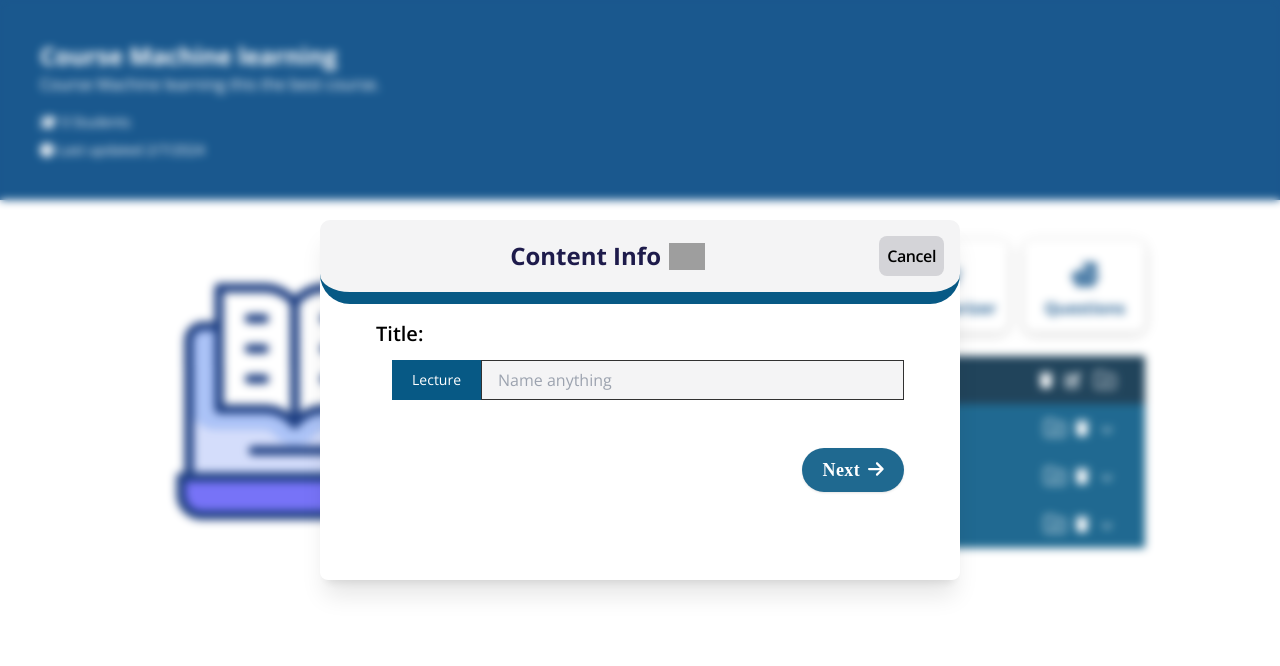
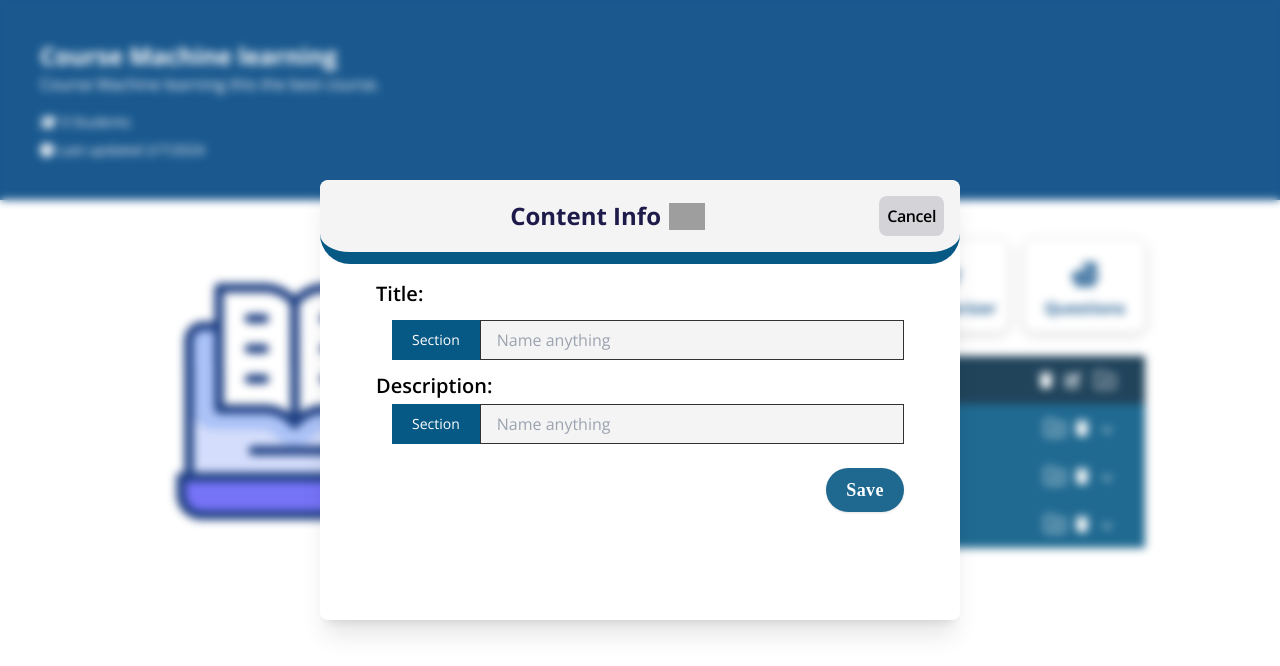
Before and after one commit to FrontEndDevo/NeuraLearnAcademy, a React (Vite) app: page /CoursesContentPage in a window 1280 px wide. Both pictures are taken after a click on the button 1105 px from the left and 380 px from the top of the page. Shown: the top 666 px of the page. Built offline with nearby package versions, Linux system fonts and the light colour scheme; grey boxes are pictures that could not be loaded.

Commit message:
add create new section modal

```diff
--- a/src/components/Instructor/CreateSections/CreateNewSection.jsx
+++ b/src/components/Instructor/CreateSections/CreateNewSection.jsx
@@ -1,5 +1,3 @@
-import { faArrowRight } from "@fortawesome/free-solid-svg-icons";
-import { FontAwesomeIcon } from "@fortawesome/react-fontawesome";
 import {
   closeModal,
   openModal,
@@ -9,25 +7,32 @@ import { useRef, useState } from "react";
 import BlurModal from "../../../shared/BlurModal";
 import contentInfo from "../../../assets/images/Instructor/info.png";
 
-const CreateNewSection = () => {
+const CreateNewSection = ({ onSave, onClose }) => {
   const [missingError, setMissingError] = useState(false);
-  // Input Refs:
   const titleRef = useRef("");
-  // Close the create course modal:
+  const descRef = useRef("");
   const dispatch = useDispatch();
+
   const handleCloseCreateCourse = () => {
     dispatch(closeModal());
+    if (onClose) onClose();
   };
 
-  const handleOpenCourseConetent = () => {
-    // Open the create course modal:
-    dispatch(openModal("sectioninfo"));
+  const handleSave = () => {
+    const title = titleRef.current.value;
+    const description = descRef.current.value;
+    if (title && description) {
+      onSave(title, description);
+      handleCloseCreateCourse();
+    } else {
+      setMissingError(true);
+    }
   };
+
   return (
     <>
       <BlurModal />
-
-      <div className="lg:w-[50vw] w-[80vw] h-[50vh] lg:h-[45vh]   z-50 bg-white rounded-lg fixed top-1/2 left-1/2 -translate-x-1/2 -translate-y-1/2 shadow-xl">
+      <div className="lg:w-[50vw] w-[80vw] h-[60vh] lg:h-[55vh] z-50 bg-white rounded-lg fixed top-1/2 left-1/2 -translate-x-1/2 -translate-y-1/2 shadow-xl">
         <div className="flex justify-between items-center w-full px-4 py-4 bg-zinc-100 rounded-tl-[10px] rounded-tr-[10px] rounded-bl-[30px] rounded-br-[30px] border-b-[12px] border-sky-800">
           <div className="flex items-center gap-2 mx-auto">
             <h2 className="text-base font-extrabold lg:text-2xl text-indigo-950">
@@ -52,9 +57,9 @@ const CreateNewSection = () => {
             <label className="text-black text-xl font-semibold font-['Open Sans']">
               Title:
             </label>
-            <div className="flex items-center md:ml-4 mt-3">
+            <div className="flex items-center md:ml-4 my-3">
               <div className="flex justify-center items-center px-5 py-2.5 text-sm font-medium text-center bg-sky-800  text-white">
-                Lecture
+                Section
               </div>
               <div className="relative w-full">
                 <input
@@ -66,15 +71,31 @@ const CreateNewSection = () => {
                 />
               </div>
             </div>
+            <label className="text-black text-xl font-semibold font-['Open Sans']">
+              Description:
+            </label>
+            <div className="flex items-center md:ml-4 mt-1">
+              <div className="flex justify-center items-center px-5 py-2.5 text-sm font-medium text-center bg-sky-800  text-white">
+                Section
+              </div>
+              <div className="relative w-full">
+                <input
+                  type="text"
+                  ref={descRef}
+                  id="description"
+                  className=" px-4 py-2 bg-zinc-100  h-full  w-full  outline-none  border border-black border-opacity-80"
+                  placeholder="Name anything"
+                />
+              </div>
+            </div>
           </form>
-
-          <div className="flex justify-end  mt-12">
+          {missingError && <p className="text-red-500">Title and Description are required.</p>}
+          <div className="flex justify-end mt-6">
             <button
-              onClick={handleOpenCourseConetent}
+              onClick={handleSave}
               className="px-5 py-2 opacity-90 text-lg font-bold font-['Outfit'] tracking-wide text-white duration-700  bg-sky-800 hover:bg-sky-950 rounded-[25px] shadow"
             >
-              Next
-              <FontAwesomeIcon className="ml-2" icon={faArrowRight} />
+              Save
             </button>
           </div>
         </div>
```
